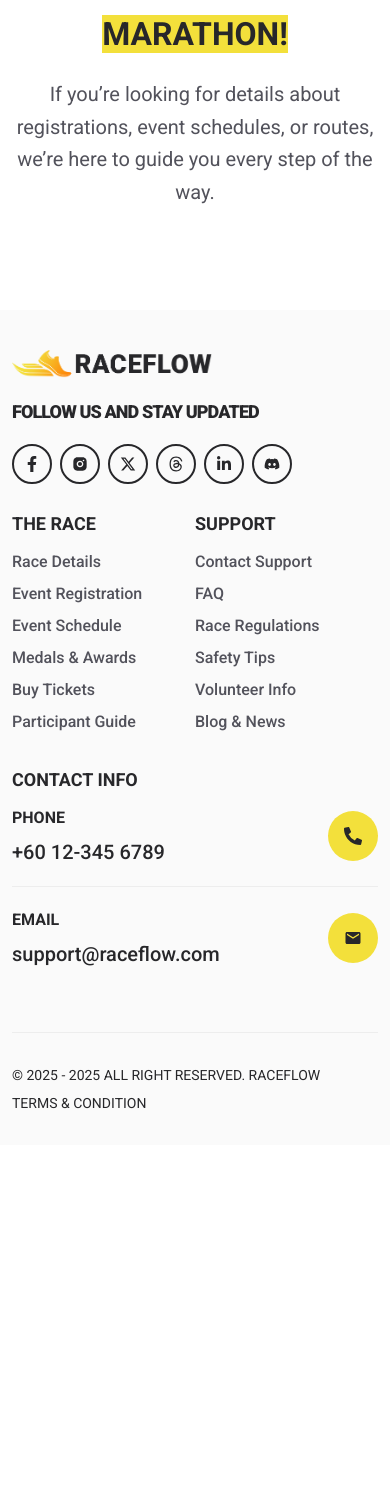
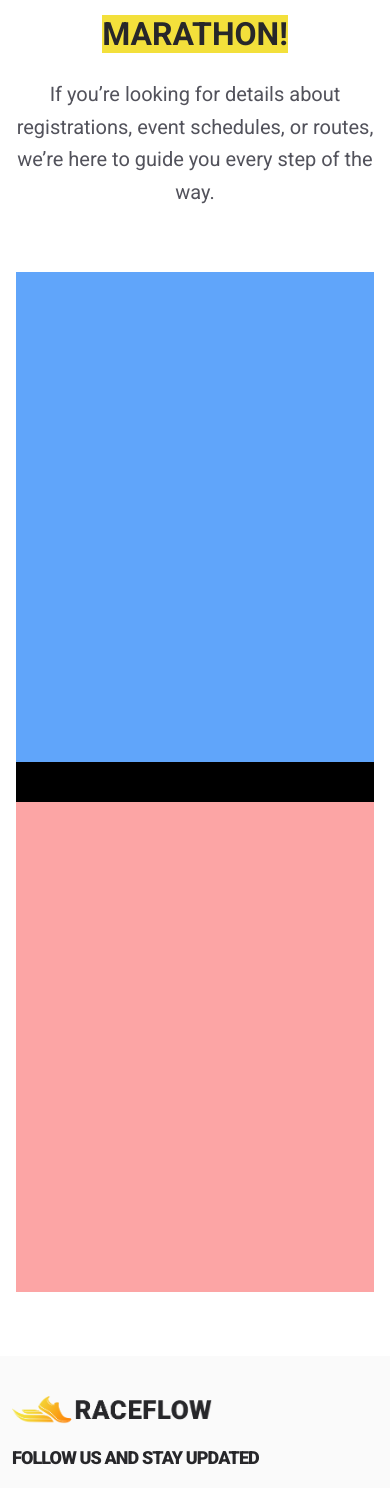
Before and after one commit to devrakibulrahman/raceflow-client-side, a React (Vite) app: page /contact in a window 390 px wide. Shown: the part 690-2178 px from the top of the page. Before the commit the page ends 1835 px from the top, so only its background shows below. Built offline with nearby package versions, Linux system fonts and the light colour scheme.

Commit message:
import the contact form img and change the layout for responsive purpose done on 01/04/2025 at 09:37 pm

```diff
--- a/src/pages/ContactPage.jsx
+++ b/src/pages/ContactPage.jsx
@@ -35,8 +35,15 @@ const ContactPage = () => {
                     </div>
                 </div>
                 <div className="w-full">
-                    <div className="container mx-auto px-4">
+                    <div className="w-full max-w-[1120px] mx-auto px-4">
+                        <div className="w-full min-h-[550px] bg-black mt-16 grid grid-cols-1 gap-10 lg:mt-26 lg:grid-cols-2">
+                            <div className="w-full h-[490px] bg-blue-400 lg:h-full">
 
+                            </div>
+                            <div className="w-full min-h-[490px] bg-red-300 lg:h-full">
+
+                            </div>
+                        </div>
                     </div>
                 </div>
             </div>
```
Also changed, not shown: public/img/contact-form-img.png (added).
